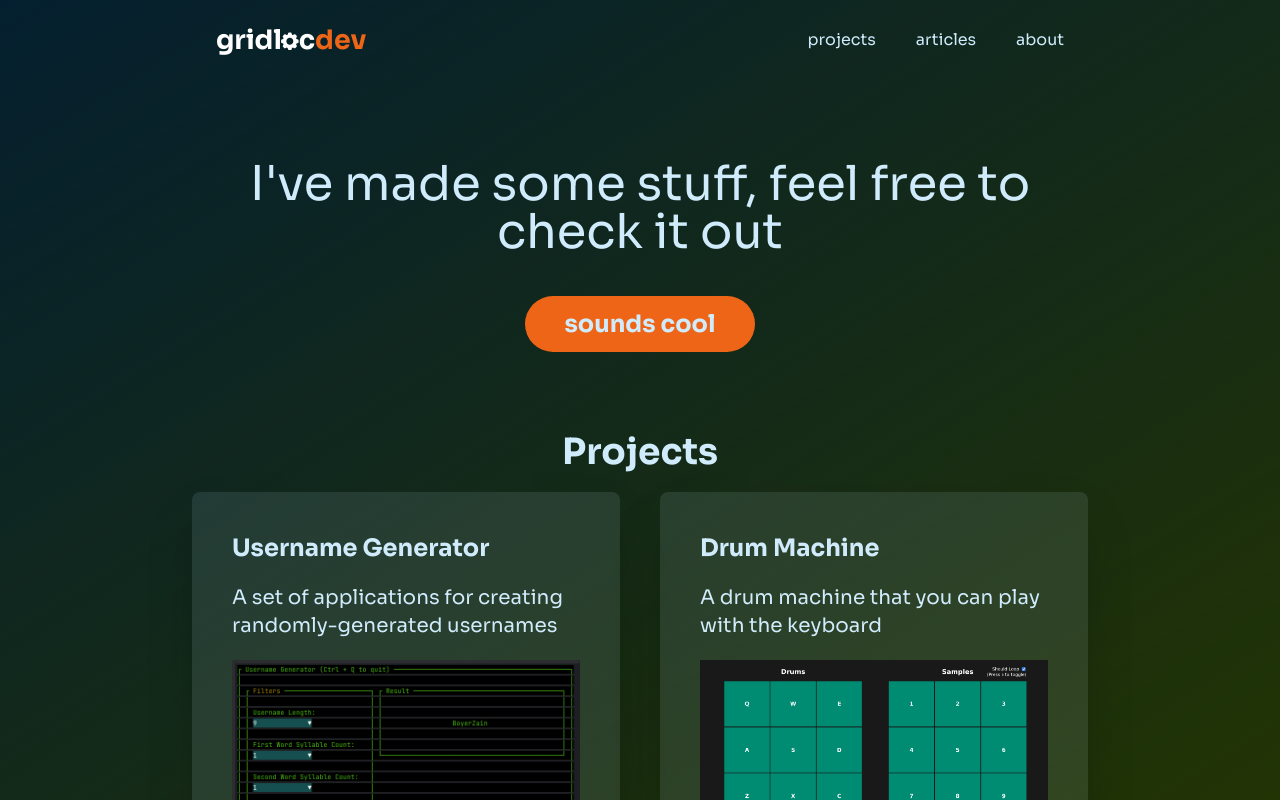
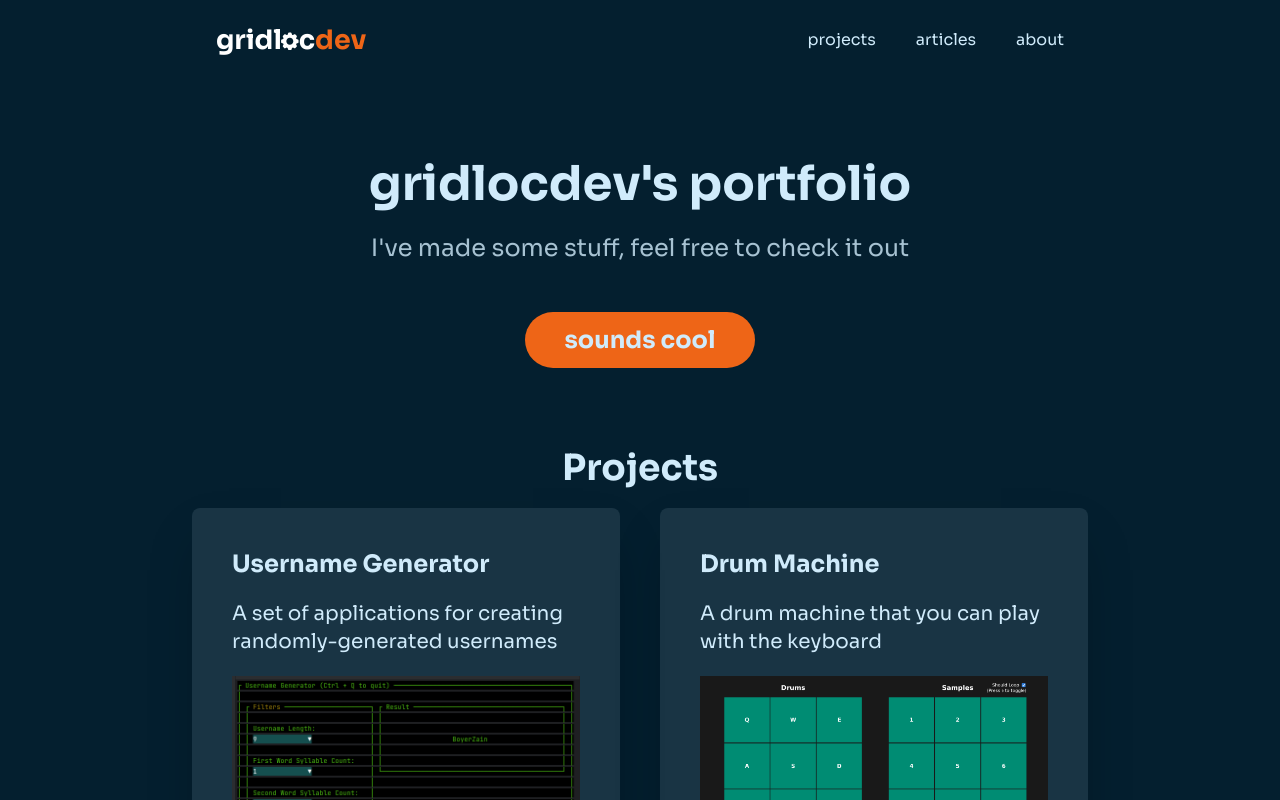
Before and after one commit to gridlocdev/gridloc.dev, a SvelteKit app: page / in a window 1280 px wide. Shown: the top 800 px of the page. Built offline with nearby package versions, Linux system fonts and the light colour scheme.

Commit message:
Renamed jumbotron to hero and fixed spacing

```diff
--- a/src/app.html
+++ b/src/app.html
@@ -10,7 +10,7 @@
 	</head>
 	<body
 		data-sveltekit-preload-data="hover"
-		class="h-screen bg-background bg-gradient-to-tl from-secondary bg-fixed font-sora text-text md:mx-[5dvw] lg:mx-[15dvw]"
+		class="h-screen bg-background font-sora text-text md:mx-[5dvw] lg:mx-[15dvw]"
 	>
 		<div style="display: contents">%sveltekit.body%</div>
 	</body>
--- a/src/routes/+page.svelte
+++ b/src/routes/+page.svelte
@@ -1,7 +1,7 @@
 <script lang="ts">
 	import ProjectCard from './ProjectCard.svelte';
 	import ArticleCard from './ArticleCard.svelte';
-	import Jumbotron from './Jumbotron.svelte';
+	import Jumbotron from './Hero.svelte';
 	import NavBar from './NavBar.svelte';
 
 	import { fly } from 'svelte/transition';
--- /dev/null
+++ b/src/routes/Hero.svelte
@@ -0,0 +1,10 @@
+<div id="start" class="mb-10 flex flex-col break-normal py-10 text-center">
+	<h1 class="text-5xl font-bold mb-6">gridlocdev's portfolio</h1>
+	<p class="text-2xl opacity-80 mb-12">I've made some stuff, feel free to check it out</p>
+	<a
+		href="#projects"
+		class="m-auto cursor-pointer rounded-full bg-accent px-10 py-3 text-2xl font-bold transition hover:scale-95 hover:bg-opacity-50"
+	>
+		sounds cool
+	</a>
+</div>
--- a/src/routes/Jumbotron.svelte
+++ /dev/null
@@ -1,9 +0,0 @@
-<div id="start" class="mb-10 flex flex-col gap-y-10 break-normal py-10 text-center">
-	<h1 class="text-5xl">I've made some stuff, feel free to check it out</h1>
-	<a
-		href="#projects"
-		class="m-auto cursor-pointer rounded-full bg-accent px-10 py-3 text-2xl font-bold transition hover:scale-95 hover:bg-opacity-50"
-	>
-		sounds cool
-	</a>
-</div>
```
